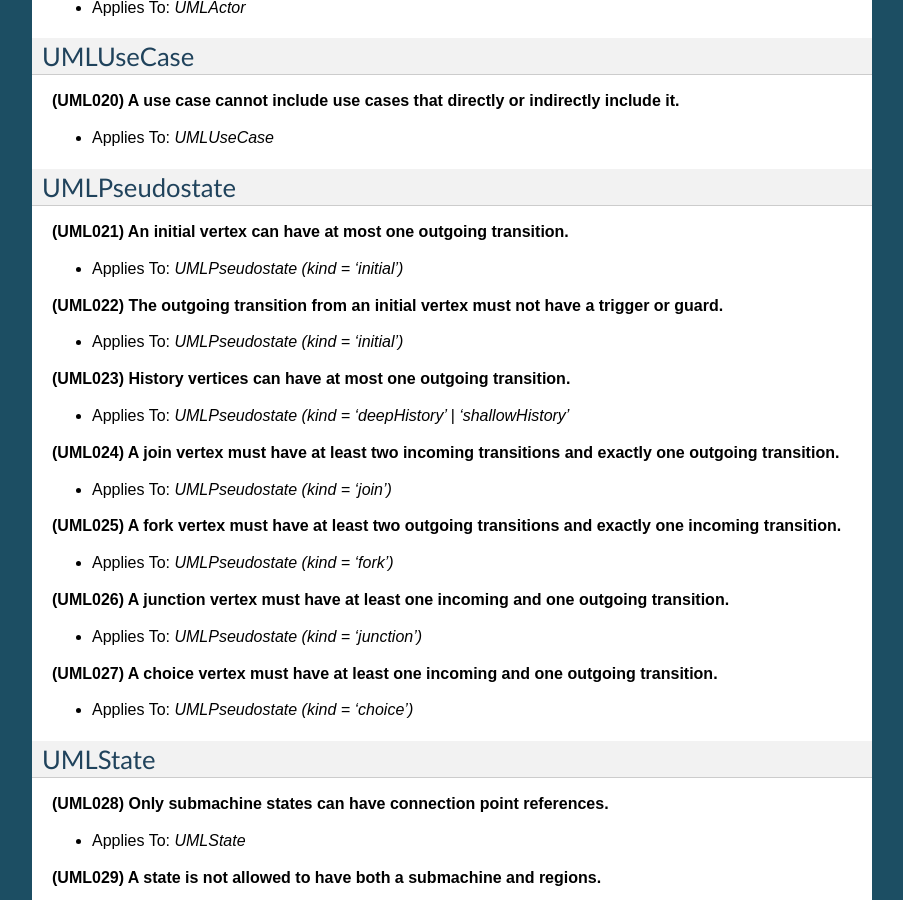
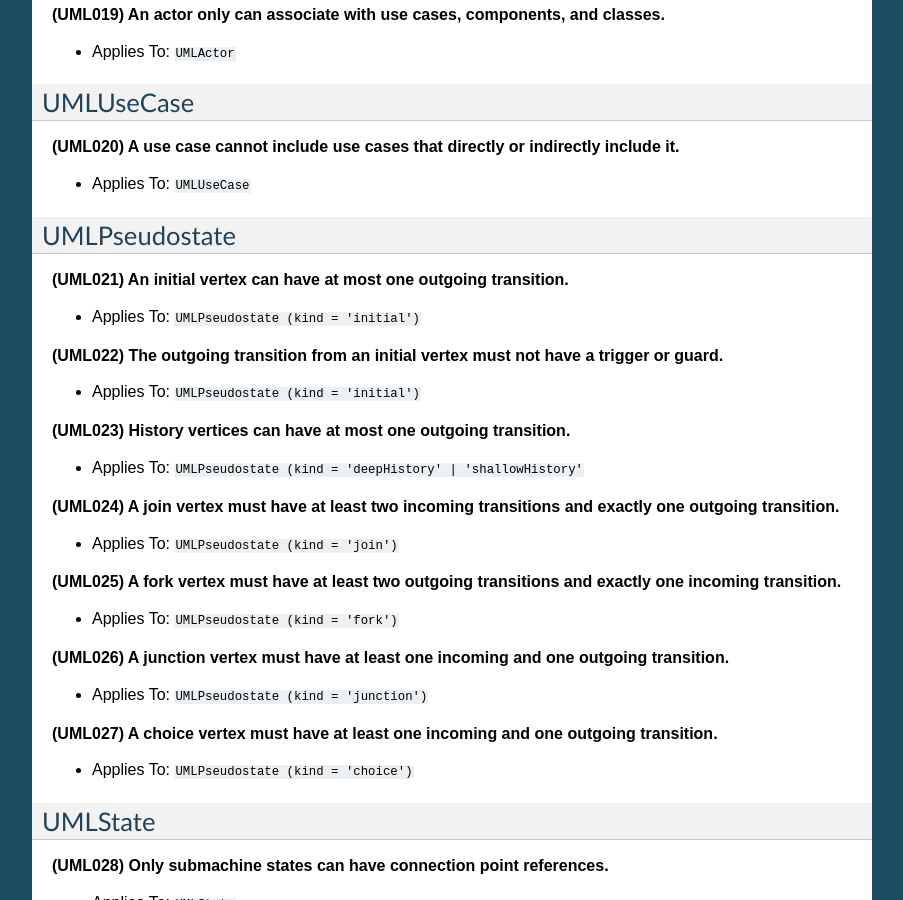
Before and after one commit to niklauslee/staruml-docs, a Sphinx documentation site: the page built from docs/source/reference/uml-validation-rules.rst, in a window 1280 px wide and 900 px high, scrolled down 2295 px. Shown: the whole window, without its empty margins (198-1101 px from the left). Built offline with Sphinx 7.4.7, drawn with Linux system fonts in a browser that asks for light colours; some of the changed text lies outside the part shown.

```diff
--- a/docs/source/reference/uml-validation-rules.rst
+++ b/docs/source/reference/uml-validation-rules.rst
@@ -8,14 +8,14 @@ UMLModelElement
 **(UML001) Name expected.**
 
 - Element should have a name.
-- Applies to: `UMLModelElement`.
-- Exceptions: `UMLParameter (only if direction === 'return')`, `UMLDirectedRelationship`, `UMLRelationshipEnd`, `UMLUndirectedRelationship`, `UMLAssociationClassLink`, `UMLRegion`, `UMLPseudostate`, `UMLFinalState`, `UMLControlNode`, `UMLEndpoint`, `UMLGate`, `UMLImage`.
+- Applies to: ``UMLModelElement``.
+- Exceptions: ``UMLParameter (only if direction === 'return')``, ``UMLDirectedRelationship``, ``UMLRelationshipEnd``, ``UMLUndirectedRelationship``, ``UMLAssociationClassLink``, ``UMLRegion``, ``UMLPseudostate``, ``UMLFinalState``, ``UMLControlNode``, ``UMLEndpoint``, ``UMLGate``, ``UMLImage``.
 
 **(UML002) Name is already defined.**
 
 - If element has a name, then it should be unique in the namespace.
-- Applies to: `UMLModelElement`.
-- Exceptions: `UMLOperation`.
+- Applies to: ``UMLModelElement``.
+- Exceptions: ``UMLOperation``.
 
 
 UMLAttribute
@@ -23,7 +23,7 @@ UMLAttribute
 
 **(UML003) Conflict with inherited attributes.**
 
-- Applies to: `UMLAttribute`.
+- Applies to: ``UMLAttribute``.
 
 UMLOperation
 ============
@@ -31,33 +31,33 @@ UMLOperation
 **(UML004) Signature conflict.**
 
 - Same signature is not allowed in a classifier.
-- Applies To: `UMLOperation`.
+- Applies To: ``UMLOperation``.
 
 UMLClassifier
 =============
 
 **(UML006) Final and leaf element must not have child.**
 
-- If `isFinalSpecifiction` or `isLeaf` is true, then it should not have child.
-- Applies to: `UMLClassifier`.
+- If ``isFinalSpecifiction`` or ``isLeaf`` is true, then it should not have child.
+- Applies to: ``UMLClassifier``.
 
 **(UML007) Duplicated generalizations.**
 
 - Do not make duplicated generalizations from the same element.
-- Applies to: `UMLClassifier`.
+- Applies to: ``UMLClassifier``.
 
 **(UML008) Circular generalizations.**
 
 - Do not generalize from one of the children.
-- Applies to: `UMLClassifier`.
+- Applies to: ``UMLClassifier``.
 
 **(UML009) Duplicated realizations.**
 
-- Applies to: `UMLClassifier`.
+- Applies to: ``UMLClassifier``.
 
 **(UML010) Duplicated role names of associated classifiers.**
 
-- Applies to: `UMLClassifier`.
+- Applies to: ``UMLClassifier``.
 
 UMLInterface
 ============
@@ -65,14 +65,14 @@ UMLInterface
 **(UML011) All attributes and operations of interface must be public.**
 
 - All attributes and operations of an interface should have public visibility.
-- Applies to: `UMLInterface`.
+- Applies to: ``UMLInterface``.
 
 UMLAssociation
 ==============
 
 **(UML012) Aggregation must be one in an association.**
 
-- Applies to: `UMLAssociation`.
+- Applies to: ``UMLAssociation``.
 
 
 UMLArtifactInstance
@@ -80,110 +80,110 @@ UMLArtifactInstance
 
 **(UML013) Type of an artifact instance must be an artifact.**
 
-- Applies to: `UMLArtifactInstance`.
+- Applies to: ``UMLArtifactInstance``.
 
 UMLComponentInstance
 ====================
 
 **(UML014) Type of a component instance must be a component.**
 
-- Applies to: `UMLComponentInstance`.
+- Applies to: ``UMLComponentInstance``.
 
 UMLNodeInstance
 ===============
 
 **(UML015) Type of a node instance must be a node.**
 
-- Applies to: `UMLNodeInstance`.
+- Applies to: ``UMLNodeInstance``.
 
 UMLMetaClass
 ============
 
 **(UML016) A metaclass must have name defined in metamodel.**
 
-- Applies to: `UMLMetaClass`
+- Applies to: ``UMLMetaClass``
 
 UMLStereotype
 =============
 
 **(UML017) A stereotype must inherits from stereotype.**
 
-- Applies To: `UMLStereotype`
+- Applies To: ``UMLStereotype``
 
 **(UML018) A stereotype must contained by a profile.**
 
-- Applies To: `UMLStereotype`
+- Applies To: ``UMLStereotype``
 
 UMLActor
 ========
 
 **(UML019) An actor only can associate with use cases, components, and classes.**
 
-- Applies To: `UMLActor`
+- Applies To: ``UMLActor``
 
 UMLUseCase
 ==========
 
 **(UML020) A use case cannot include use cases that directly or indirectly include it.**
 
-- Applies To: `UMLUseCase`
+- Applies To: ``UMLUseCase``
 
 UMLPseudostate
 ==============
 
 **(UML021) An initial vertex can have at most one outgoing transition.**
 
-- Applies To: `UMLPseudostate (kind = 'initial')`
+- Applies To: ``UMLPseudostate (kind = 'initial')``
 
 **(UML022) The outgoing transition from an initial vertex must not have a trigger or guard.**
 
-- Applies To: `UMLPseudostate (kind = 'initial')`
+- Applies To: ``UMLPseudostate (kind = 'initial')``
 
 **(UML023) History vertices can have at most one outgoing transition.**
 
-- Applies To: `UMLPseudostate (kind = 'deepHistory' | 'shallowHistory'`
+- Applies To: ``UMLPseudostate (kind = 'deepHistory' | 'shallowHistory'``
 
 **(UML024) A join vertex must have at least two incoming transitions and exactly one outgoing transition.**
 
-- Applies To: `UMLPseudostate (kind = 'join')`
+- Applies To: ``UMLPseudostate (kind = 'join')``
 
 **(UML025) A fork vertex must have at least two outgoing transitions and exactly one incoming transition.**
 
-- Applies To: `UMLPseudostate (kind = 'fork')`
+- Applies To: ``UMLPseudostate (kind = 'fork')``
 
 **(UML026) A junction vertex must have at least one incoming and one outgoing transition.**
 
-- Applies To: `UMLPseudostate (kind = 'junction')`
+- Applies To: ``UMLPseudostate (kind = 'junction')``
 
 **(UML027) A choice vertex must have at least one incoming and one outgoing transition.**
 
-- Applies To: `UMLPseudostate (kind = 'choice')`
+- Applies To: ``UMLPseudostate (kind = 'choice')``
 
 UMLState
 ========
 
 **(UML028) Only submachine states can have connection point references.**
 
-- Applies To: `UMLState`
+- Applies To: ``UMLState``
 
 **(UML029) A state is not allowed to have both a submachine and regions.**
 
-- Applies To: `UMLState`
+- Applies To: ``UMLState``
 
 UMLRegion
 =========
 
 **(UML030) A region can have at most one initial vertex.**
 
-- Applies To: `UMLRegion`
+- Applies To: ``UMLRegion``
 
 **(UML031) A region can have at most one deep history vertex.**
 
-- Applies To: `UMLRegion`
+- Applies To: ``UMLRegion``
 
 **(UML032) A region can have at most one shallow history vertex.**
 
-- Applies To: `UMLRegion`
+- Applies To: ``UMLRegion``
 
 
 UMLFinalState
@@ -191,27 +191,27 @@ UMLFinalState
 
 **(UML033) A final state cannot have any outgoing transitions.**
 
-- Applies To: `UMLFinalState`
+- Applies To: ``UMLFinalState``
 
 **(UML034) A final state cannot have regions.**
 
-- Applies To: `UMLFinalState`
+- Applies To: ``UMLFinalState``
 
 **(UML035) A final state cannot reference a submachine.**
 
-- Applies To: `UMLFinalState`
+- Applies To: ``UMLFinalState``
 
 **(UML036) A final state has no entry behavior.**
 
-- Applies To: `UMLFinalState`
+- Applies To: ``UMLFinalState``
 
 **(UML037) A final state has no exit behavior.**
 
-- Applies To: `UMLFinalState`
+- Applies To: ``UMLFinalState``
 
 **(UML038) A final state has no state (doActivity) behavior.**
 
-- Applies To: `UMLFinalState`
+- Applies To: ``UMLFinalState``
 
 
 UMLTransition
@@ -219,23 +219,23 @@ UMLTransition
 
 **(UML039) A fork segment must not have guards or triggers.**
 
-- Applies To: `UMLTransition`
+- Applies To: ``UMLTransition``
 
 **(UML040) A join segment must not have guards or triggers.**
 
-- Applies To: `UMLTransition`
+- Applies To: ``UMLTransition``
 
 **(UML041) A fork segment must always target a state.**
 
-- Applies To: `UMLTransition`
+- Applies To: ``UMLTransition``
 
 **(UML042) A join segment must always originate from a state.**
 
-- Applies To: `UMLTransition`
+- Applies To: ``UMLTransition``
 
 **(UML043) Transitions outgoing pseudostates may not have a trigger (except for those coming out of the initial pseudostate).**
 
-- Applies To: `UMLTransition`
+- Applies To: ``UMLTransition``
 
 
 UMLStateMachine
@@ -243,7 +243,7 @@ UMLStateMachine
 
 **(UML044) The classifier context of a state machine cannot be an interface.**
 
-- Applies To: `UMLStateMachine`
+- Applies To: ``UMLStateMachine``
 
 
 UMLDecisonNode
@@ -251,7 +251,7 @@ UMLDecisonNode
 
 (UML045) A decision node has one or two incoming edges and at least one outgoing edge.
 
-_ Applies To: `UMLDecisionNode`
+_ Applies To: ``UMLDecisionNode``
 
 
 UMLMergeNode
@@ -259,11 +259,11 @@ UMLMergeNode
 
 (UML046) A merge node has one outgoing edge.
 
-- Applies To: `UMLMergeNode`
+- Applies To: ``UMLMergeNode``
 
 (UML047) The edges coming into and out of a merge node must be either all object flows or all control flows.
 
-- Applies To: `UMLMergeNode`
+- Applies To: ``UMLMergeNode``
 
 
 UMLInitialNode
@@ -271,11 +271,11 @@ UMLInitialNode
 
 **(UML048) An initial node has no incoming edges.**
 
-- Applies To: `UMLInitialNode`
+- Applies To: ``UMLInitialNode``
 
 **(UML049) Only control edges can have initial nodes as source.**
 
-- Applies To: `UMLInitialNode`
+- Applies To: ``UMLInitialNode``
 
 
 UMLFinalNode
@@ -283,7 +283,7 @@ UMLFinalNode
 
 **(UML050) A final node has no outgoing edges.**
 
-- Applies To: `UMLFinalNode`
+- Applies To: ``UMLFinalNode``
 
 
 UMLForkNode
@@ -291,11 +291,11 @@ UMLForkNode
 
 **(UML051) A fork node has one incoming edge.**
 
-- Applies To: `UMLForkNode`
+- Applies To: ``UMLForkNode``
 
 **(UML052) The edges coming into and out of a fork node must be either all object flows or all control flows.**
 
-- Applies To: `UMLForkNode`
+- Applies To: ``UMLForkNode``
 
 
 UMLJoinNode
@@ -303,11 +303,11 @@ UMLJoinNode
 
 **(UML053) A join node has one outgoing edge.**
 
-- Applies To: `UMLJoinNode`
+- Applies To: ``UMLJoinNode``
 
 **(UML054) The edges coming into and out of a join node must be either all object flows or all control flows.**
 
-- Applies To: `UMLJoinNode`
+- Applies To: ``UMLJoinNode``
 
 
 UMLObjectNode
@@ -315,7 +315,7 @@ UMLObjectNode
 
 **(UML055) All edges coming into or going out of object nodes must be object flow edges.**
 
-- Applies To: `UMLObjectNode`
+- Applies To: ``UMLObjectNode``
 
 
 UMLControlFlow
@@ -323,11 +323,11 @@ UMLControlFlow
 
 **(UML056) Control flows may not have object nodes at either end, except for object nodes with control type.**
 
-- Applies To: `UMLControlFlow`
+- Applies To: ``UMLControlFlow``
 
 UMLObjectFlow
 =============
 
 **(UML057) Object flows may not have actions at either end.**
 
-- Applies To: `UMLObjectFlow`
+- Applies To: ``UMLObjectFlow``
```
